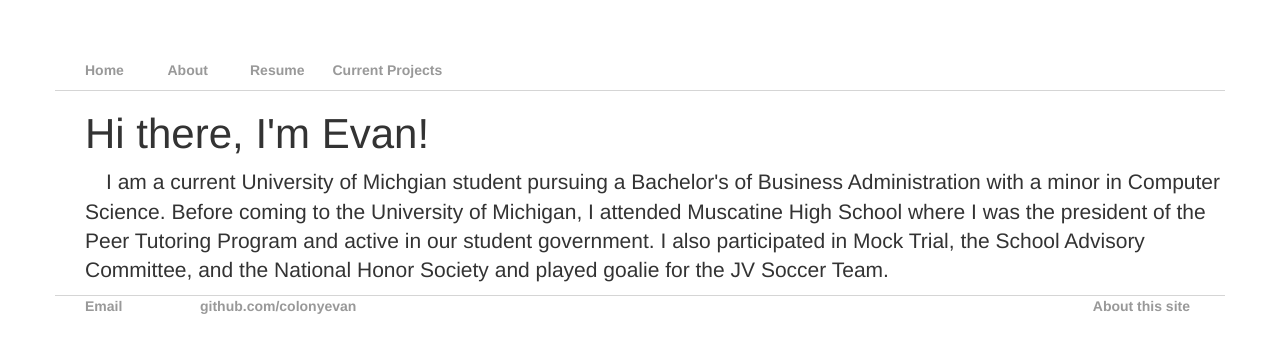
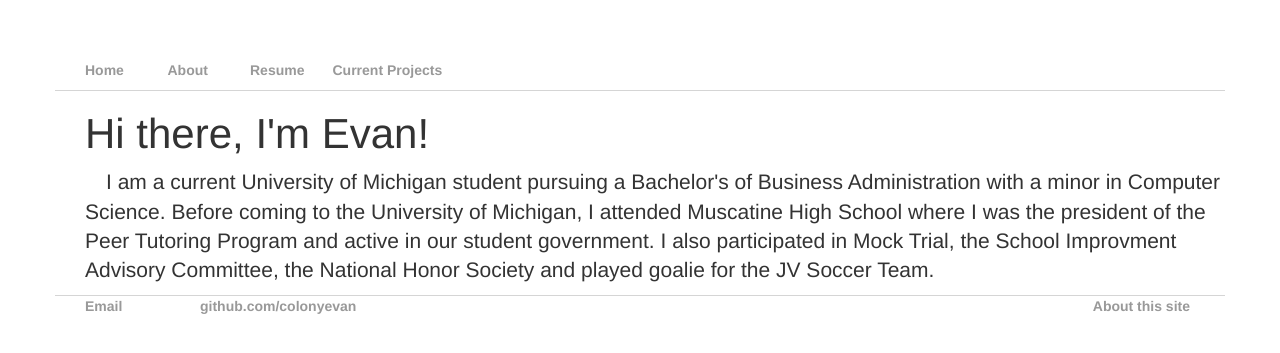
Before and after one commit to colonyevan/colonyevan.github.io, a Jekyll site: the page built from about/index.html, in a window 1280 px wide. Shown: the top 353 px of the page. Built offline with Jekyll 4.4.1, drawn with Linux system fonts in a browser that asks for light colours.

Commit message:
Typo fixing

```diff
--- a/about/index.html
+++ b/about/index.html
@@ -4,6 +4,6 @@ title: About Me
 ---
 <div class="container">
     <h1>Hi there, I'm Evan!</h1>
-    <p>&emsp;I am a current University of Michgian student pursuing a Bachelor's of Business Administration with a minor in Computer Science. Before coming to the University of Michigan, I attended Muscatine High School where I was the president of the Peer Tutoring Program and active in our student government. I also participated in Mock Trial, the School Advisory Committee, and the National Honor Society and played goalie for the JV Soccer Team.</p>
+    <p>&emsp;I am a current University of Michigan student pursuing a Bachelor's of Business Administration with a minor in Computer Science. Before coming to the University of Michigan, I attended Muscatine High School where I was the president of the Peer Tutoring Program and active in our student government. I also participated in Mock Trial, the School Improvment Advisory Committee, the National Honor Society and played goalie for the JV Soccer Team.</p>
 </div>
 <!-- /.blurb -->
```
